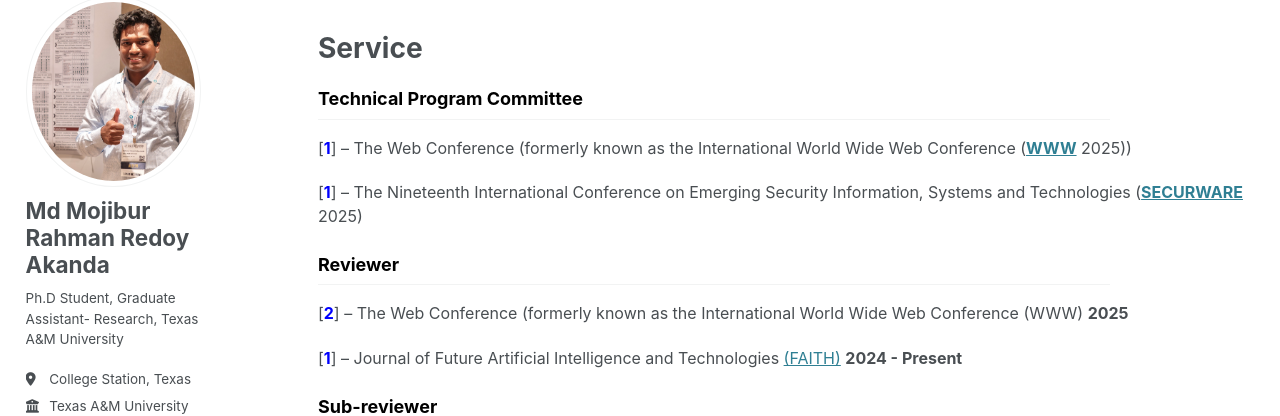
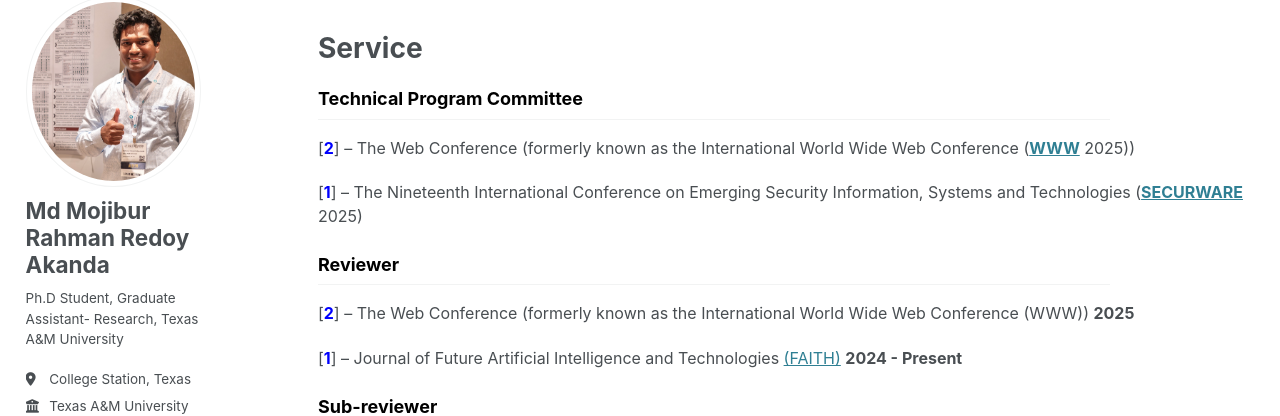
Before and after one commit to redoyakanda/redoyakanda.github.io, a Jekyll site: the page built from _pages/service.html, in a window 1280 px wide and 900 px high. Shown: the part 110-526 px from the top of the window. Built offline with Jekyll 4.4.1, drawn with Linux system fonts in a browser that asks for light colours; some web fonts are replaced.

Commit message:
Update service.html

```diff
--- a/_pages/service.html
+++ b/_pages/service.html
@@ -9,7 +9,7 @@ author_profile: true
 <h2 class="archive__subtitle">Technical Program Committee</h2>
 <div style="font-size: 16px; width: 120%;">
   <p>
-    [<span style="color:blue;"><strong>1</strong></span>] – The Web Conference (formerly known as the International World Wide Web Conference
+    [<span style="color:blue;"><strong>2</strong></span>] – The Web Conference (formerly known as the International World Wide Web Conference
     (<a href="https://www2026.thewebconf.org/" target="_blank"><strong>WWW</strong></a> 2025))
   </p>
 
@@ -24,7 +24,7 @@ author_profile: true
 <h2 class="archive__subtitle">Reviewer</h2>
 <div style="font-size: 16px; width: 120%;">
   <p>
-    [<span style="color:blue;"><strong>2</strong></span>]&nbsp;– The Web Conference (formerly known as the International World Wide Web Conference (WWW) <strong>2025</strong>
+    [<span style="color:blue;"><strong>2</strong></span>]&nbsp;– The Web Conference (formerly known as the International World Wide Web Conference (WWW)) <strong>2025</strong>
   </p>
 <p>
   [<span style="color:blue;"><strong>1</strong></span>]&nbsp;– Journal of Future Artificial Intelligence and Technologies <a href="https://faith.futuretechsci.org/index.php/FAITH/Tim_Reviewer" target="_blank">(FAITH)</a> <strong>2024 - Present</strong>
```
